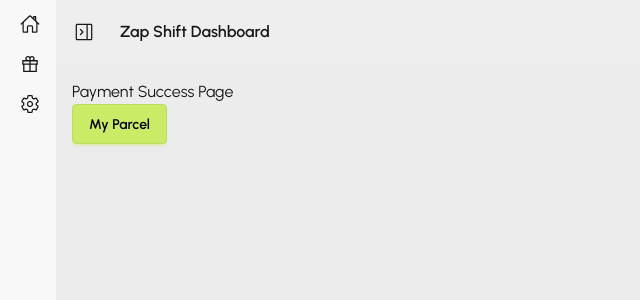
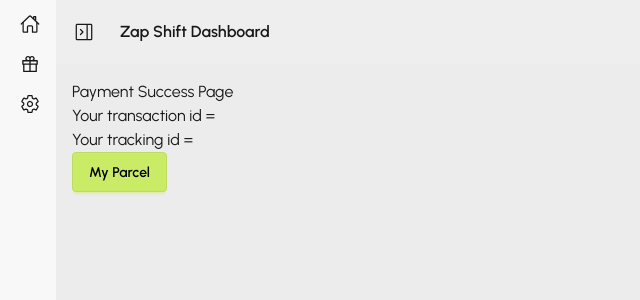
Before and after one commit to ashiqur0/zap-shift-client, a React (Vite) app: page /dashboard/payment-success in a window 1280 px wide. Shown: the top 300 px of the page, without its empty margins (0-640 px from the left). Built offline with nearby package versions, Linux system fonts and the light colour scheme; no server answers; sample sign-in values are in the browser's storage.

Commit message:
Update Payment Success

```diff
--- a/src/pages/Dashboard/Payment/PaymentSuccess.jsx
+++ b/src/pages/Dashboard/Payment/PaymentSuccess.jsx
@@ -2,10 +2,12 @@ import React from 'react';
 import { useEffect } from 'react';
 import { Link, useSearchParams } from 'react-router';
 import useAxiosSecure from '../../../hooks/useAxiosSecure';
+import { useState } from 'react';
 
 const PaymentSuccess = () => {
 
     const [searchParams] = useSearchParams();
+    const [paymentInfo, setPaymentInfo] = useState({});
     const sessionId = searchParams.get('session_id');
     const axiosSecure = useAxiosSecure();
 
@@ -14,6 +16,10 @@ const PaymentSuccess = () => {
             axiosSecure.patch(`/payment-success?session_id=${sessionId}`)
                 .then(res => {
                     console.log(res.data);
+                    setPaymentInfo({
+                        transactionId: res.data.transactionId,
+                        trackingId: res.data.trackingId
+                    })
                 })
         }
     }, [sessionId, axiosSecure]);
@@ -22,6 +28,9 @@ const PaymentSuccess = () => {
         <div className='md:max-w-7xl md:mx-auto p-4'>
             <h1>Payment Success Page</h1>
 
+            <p>Your transaction id = {paymentInfo.transactionId}</p>
+            <p>Your tracking id = {paymentInfo.trackingId}</p>
+
             <Link to={'/dashboard/my-parcels'} className='btn btn-primary text-black'>My Parcel</Link>
         </div>
     );
--- a/src/pages/Private/SendParcel/SendParcel.jsx
+++ b/src/pages/Private/SendParcel/SendParcel.jsx
@@ -74,7 +74,7 @@ const SendParcel = () => {
                                 position: "top-end",
                                 icon: "success",
                                 title: "Parcel has created. Please pay!",
-                                showConfirmationButton: false,
+                                showConfirmButton: false,
                                 timer: 2500
                             });
                         }
```
